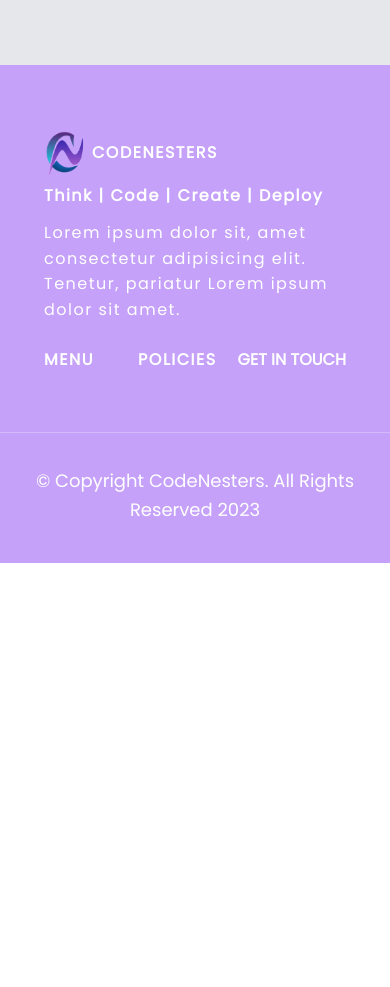
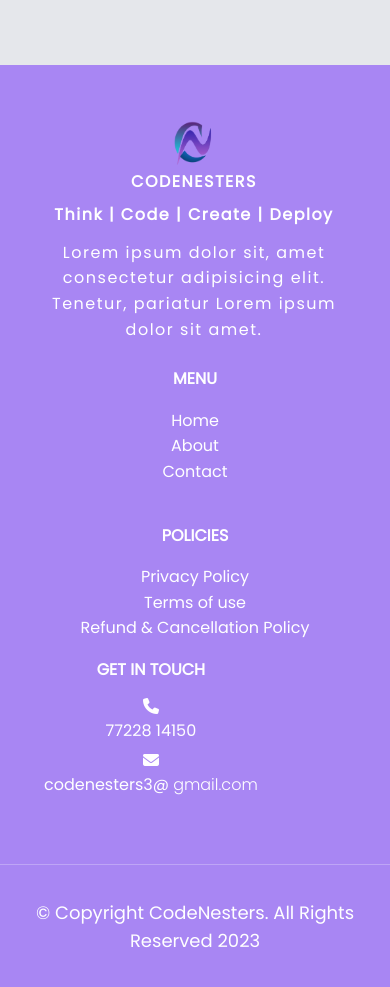
Before and after one commit to Yashcodes/CodeNesters-Frontend, a React (Create React App) app: page /contact in a window 390 px wide. Shown: the part 1982-2969 px from the top of the page. Before the commit the page ends 2545 px from the top, so only its background shows below. Built offline with nearby package versions, Linux system fonts and the light colour scheme.

Commit message:
Footer menu updated | Background fixed | media queries fixed

```diff
--- a/src/components/ContactFromHome.jsx
+++ b/src/components/ContactFromHome.jsx
@@ -52,7 +52,7 @@ const ContactFromHome = () => {
                   </div>
 
                   <div className="email-icon text-white">
-                    <Link to="mailto:pariharyash1989@gmail.com">
+                    <Link to="mailto:codenesters3@gmail.com">
                       <MDBIcon far icon="envelope" size="3x" />
                     </Link>
                     <span className="fs-5">Email</span>
--- a/src/components/Layout/Footer.jsx
+++ b/src/components/Layout/Footer.jsx
@@ -34,22 +34,66 @@ const Footer = () => {
             </div>
 
             <div className="mid-footer-content">
-              <div id="content-2">
-              <div className="footer-content-head">
+              <div id="content-2 mx-2">
+                <div className="footer-content-head mb-3">
                   <span className="fw-bold">MENU</span>
+                </div>
+
+                <div className="footer-content-list">
+                  <ul>
+                    <li>
+                      <Link to={"/"}> Home </Link>
+                    </li>
+                    <li>
+                      <Link to={"/about"}> About </Link>
+                    </li>
+                    <li>
+                      <Link to={"/contact"}> Contact </Link>
+                    </li>
+                  </ul>
+                </div>
               </div>
-              </div>
-              <div id="content-3">
-              <div className="footer-content-head">
+
+              <div id="content-3 mx-2">
+                <div className="footer-content-head mb-3">
                   <span className="fw-bold">POLICIES</span>
-              </div>
+                </div>
+
+                <div className="footer-content-list">
+                  <ul>
+                    <li>
+                      <Link>Privacy Policy</Link>
+                    </li>
+                    <li>
+                      <Link>Terms of use</Link>
+                    </li>
+                    <li>
+                      <Link>Refund & Cancellation Policy</Link>
+                    </li>
+                  </ul>
+                </div>
               </div>
             </div>
 
             <div className="right-footer-content">
               <div id="content-4" className="fw-bold">
-                <div className="footer-content-head">
-                  GET IN TOUCH
+                <div className="footer-content-head mb-3">
+                  <span className="fw-bold">GET IN TOUCH</span>
+                </div>
+
+                <div className="footer-content-list">
+                  <ul>
+                    <li className="d-flex align-items-center gap-1">
+                      <MDBIcon fas icon="phone" /> <span>77228 14150</span>
+                    </li>
+
+                    <li className="d-flex align-items-center gap-1">
+                      <MDBIcon fas icon="envelope" />{" "}
+                      <span>
+                        codenesters3@ <span> gmail.com</span>
+                      </span>
+                    </li>
+                  </ul>
                 </div>
               </div>
             </div>
--- a/src/components/Layout/styles/Footer.css
+++ b/src/components/Layout/styles/Footer.css
@@ -1,12 +1,13 @@
 .footer {
-  background-color: #c5a1f9;
+  /* background-color: #c5a1f9; */
+  background-color: #a886f3;
   padding: 22px 0px;
   color: white;
   width: 100%;
 }
 
 .footer .container {
-  padding: 44px;
+  padding: 34px 44px;
 }
 
 .footer-column ul {
@@ -25,14 +26,14 @@
 
 .footer-content {
   display: flex;
-  align-items: start;
+  align-items: flex-start;
   justify-content: space-between;
   flex-direction: row;
   flex-wrap: wrap;
 }
 
 .footer-content .left-footer-content {
-  width: 300px;
+  max-width: 300px;
 }
 
 .left-footer-content #content-1 .footer-brand {
@@ -61,9 +62,68 @@
   justify-content: space-between;
   align-items: center;
   flex-wrap: wrap;
-  gap: 44px;
+  gap: 80px;
 }
 
-#content-1, #content-2, #content-3, #content4 {
+@media only screen and (max-width: 461px) {
+  .mid-footer-content {
+    gap: 22px;
+    justify-content: center;
+  }
+
+  .footer-content {
+    flex-direction: column;
+    text-align: center;
+    justify-content: center;
+    flex-wrap: nowrap;
+  }
+
+  .left-footer-content #content-1 .footer-brand {
+    flex-direction: column;
+    justify-content: center;
+  }
+
+  #content-4 .footer-content-list ul {
+    justify-content: center;
+    gap: 8px;
+  }
+
+  #content-4 .footer-content-list ul li {
+    flex-direction: column;
+    justify-content: center;
+    text-align: center;
+  }
+}
+
+#content-1,
+#content-2,
+#content-3,
+#content4 {
   letter-spacing: 1.5px;
 }
+
+.footer-content-list li > a {
+  color: white !important;
+}
+
+.footer-content-list ul {
+  list-style: none;
+  padding: 0px;
+}
+
+.footer-content-list ul li span {
+  font-weight: lighter;
+}
+
+.right-footer-content #content-4 {
+  display: flex;
+  flex-direction: column;
+  flex-wrap: wrap;
+  justify-content: flex-start;
+}
+
+#content-4 .footer-content-list ul {
+  display: flex;
+  flex-direction: column;
+  justify-content: flex-start;
+}
--- a/src/styles/BusinessProblemHome.css
+++ b/src/styles/BusinessProblemHome.css
@@ -77,3 +77,9 @@
   background-size: cover;
   background-attachment: scroll;
 }
+
+@media only screen and (max-width : 450px) {
+  .business-prob-section {
+    background-position: bottom;
+  }
+}
```
